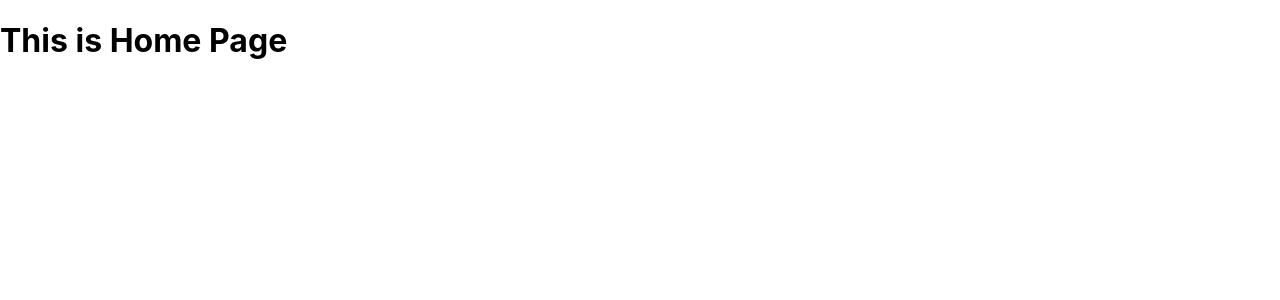
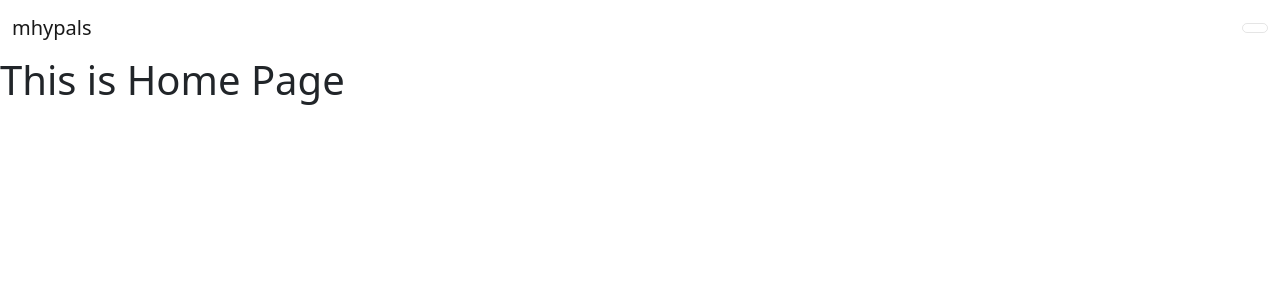
Before and after one commit to elyssamari/side-hustle-project, a React (Create React App) app in the folder side-hustle-project/: page / in a window 1280 px wide. Shown: the top 300 px of the page. Built offline with nearby package versions, Linux system fonts and the light colour scheme.

Commit message:
started on navbar, used Offcanvas react-bootstrap

```diff
--- a/side-hustle-project/src/App.js
+++ b/side-hustle-project/src/App.js
@@ -1,5 +1,7 @@
 import './App.css';
+import 'bootstrap/dist/css/bootstrap.min.css';
 import { BrowserRouter, Route, Routes } from 'react-router-dom';
+import NavBar from './Components/NavBar';
 import Home from './Pages/Home';
 import Hano from './Pages/Hano';
 import Mariet from './Pages/Mariet';
@@ -8,15 +10,18 @@ import Process from './Pages/Process';
 
 function App() {
   return (
+    <div className="App">
+    <NavBar />
     <BrowserRouter>
       <Routes>
-          <Route path="/" element={<Home />} />
-          <Route path="/Mariet" element={<Mariet />} />
-          <Route path="/Hano" element={<Hano />} />
-          <Route path="/Yaron" element={<Yaron />} />
-          <Route path="/Process" element={<Process />} />
+        <Route path="/" element={<Home />} />
+        <Route path="/Mariet" element={<Mariet />} />
+        <Route path="/Hano" element={<Hano />} />
+        <Route path="/Yaron" element={<Yaron />} />
+        <Route path="/Process" element={<Process />} />
       </Routes>
     </BrowserRouter>
+    </div>
   );
 }
 
--- /dev/null
+++ b/side-hustle-project/src/Components/NavBar.js
@@ -0,0 +1,48 @@
+import React, { useState } from "react";
+import { Nav, Navbar, Offcanvas, Container, OffcanvasBody } from 'react-bootstrap';
+
+const NavBar = () => {
+
+    const [show, setShow] = useState(false);
+
+    const handleClose = () => setShow(false);
+    const toggleShow = () => setShow((s) => !s);
+
+    return (
+        <>
+            <Navbar sticky="top" expand={show}>
+                <Container fluid>
+                    <Navbar.Brand href="/">mhypals</Navbar.Brand> {/* need to decide if the brand will redirect to home page */}
+                    <Navbar.Toggle onClick={toggleShow}>
+                    <Offcanvas show={show} onHide={handleClose} scroll="true" backdrop="true" placement="end" id="offcanvas-toggler">
+                        <Offcanvas.Header> {/* closeButton does not seem to work */}
+                            <Offcanvas.Title>mhypals</Offcanvas.Title>
+                        </Offcanvas.Header>
+                        <OffcanvasBody>
+                            <Nav className="ms-auto my-2 my-lg-0">
+                                <Nav.Link id="home" href="/">
+                                    Home
+                                </Nav.Link>
+                                <Nav.Link id="mariet" href="/mariet">
+                                    Mariet
+                                </Nav.Link>
+                                <Nav.Link id="hano" href="/hano">
+                                    Hano
+                                </Nav.Link>
+                                <Nav.Link id="yaron" href="/yaron">
+                                    Yaron
+                                </Nav.Link>
+                                <Nav.Link id="process" href="/process">
+                                    Process
+                                </Nav.Link>
+                            </Nav>
+                        </OffcanvasBody>
+                    </Offcanvas>
+                    </Navbar.Toggle>
+                </Container>
+            </Navbar>
+        </>
+    )
+}
+
+export default NavBar;
```
Also changed, not shown: 1 other file (tests, documents, lock files or other folders).
